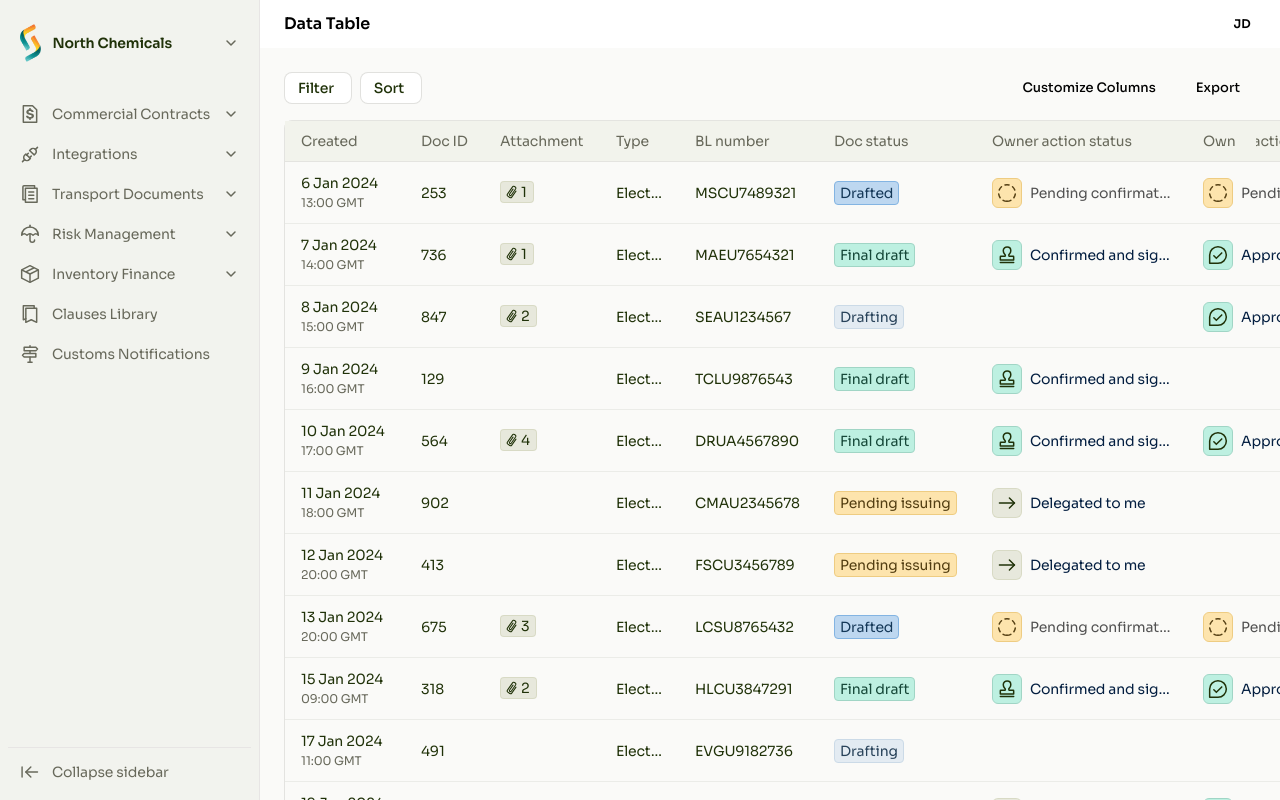
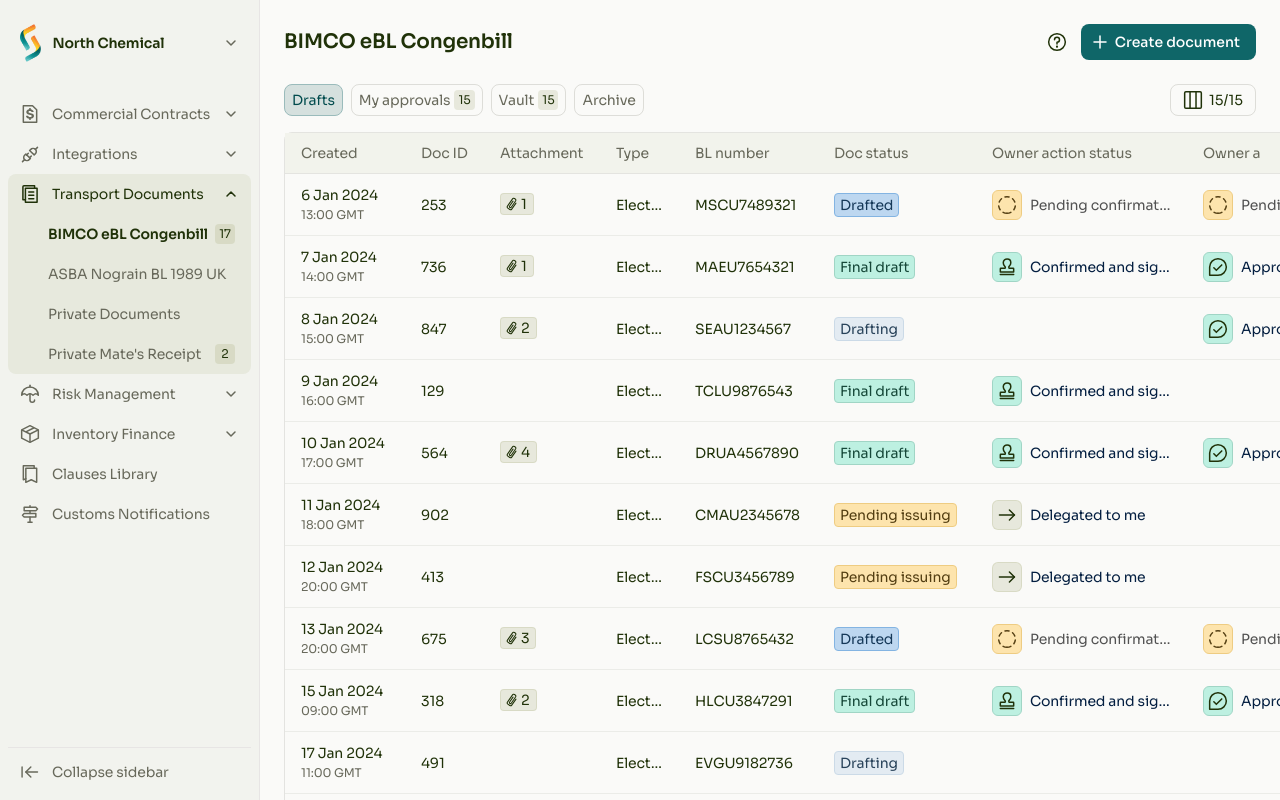
Before and after one commit to Wanda-Reshek/TablePrototype, a React (Vite) app: page / in a window 1280 px wide. Shown: the top 800 px of the page. Built offline with nearby package versions, Linux system fonts and the light colour scheme.

Commit message:
Make PrototypePage the main app page

```diff
--- a/src/App.jsx
+++ b/src/App.jsx
@@ -1,10 +1,5 @@
-import AppShell from './components/shell/AppShell';
-import DataTableScreen from './components/table/DataTableScreen';
+import PrototypePage from './components/table/PrototypePage';
 
 export default function App() {
-  return (
-    <AppShell title="Data Table">
-      <DataTableScreen />
-    </AppShell>
-  );
+  return <PrototypePage />;
 }
```
